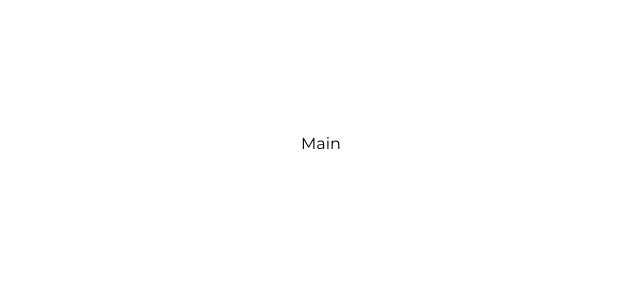
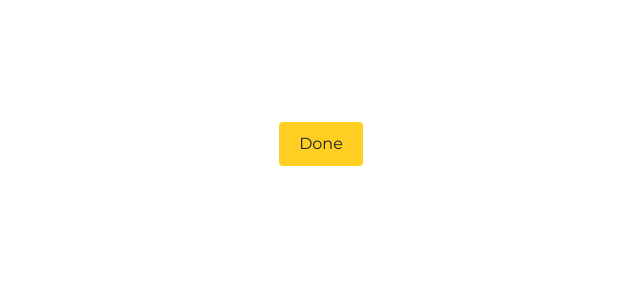
Before and after one commit to yousefelassal/test-assignment, a React (Vite) app: page / in a window 1280 px wide. Shown: the top 300 px of the page, without its empty margins (319-959 px from the left). Built offline with nearby package versions, Linux system fonts and the light colour scheme.

Commit message:
feat: Add button component to Main component

```diff
--- a/src/components/Main.tsx
+++ b/src/components/Main.tsx
@@ -1,6 +1,10 @@
+import Button from "./ui/Button"
+
 const Main = () => {
   return (
-    <div>Main</div>
+    <div>
+      <Button>Done</Button>
+    </div>
   )
 }
 
```
